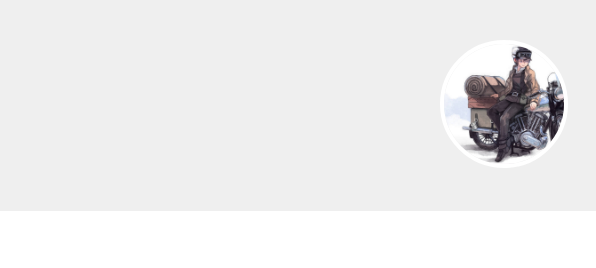
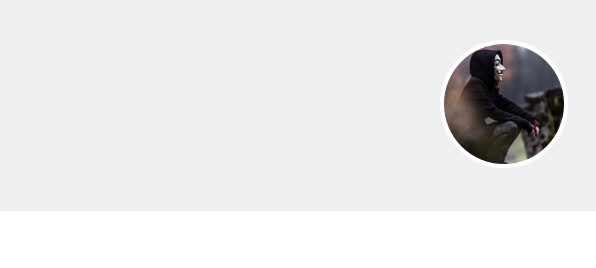
Before and after one commit to hujikoruP/hujikolp, a plain HTML site: page index.html in a window 1280 px wide. Shown: the top 268 px of the page, 0-596 px from the left. Drawn offline with Linux system fonts and the light colour scheme.

Commit message:
Update index.html

```diff
--- a/index.html
+++ b/index.html
@@ -11,7 +11,7 @@
   <header>
     <div class="container">
       <div class="icon">
-        <img src="img/IMG_1106.JPG" width="120" height="120" alt="ふじこるPのアイコンです。">
+        <img src="img/icon.jpg" width="120" height="120" alt="ふじこるPのアイコンです。">
       </div>
       <div class="info">
         <h1>ふじこるP</h1>
```
